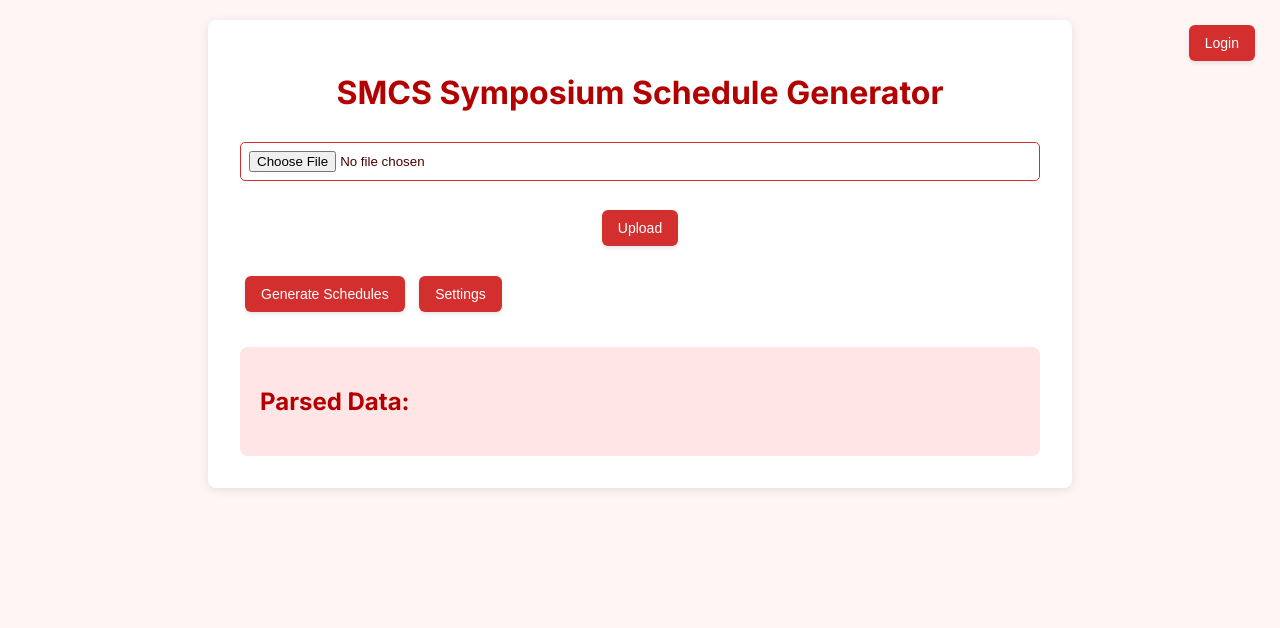
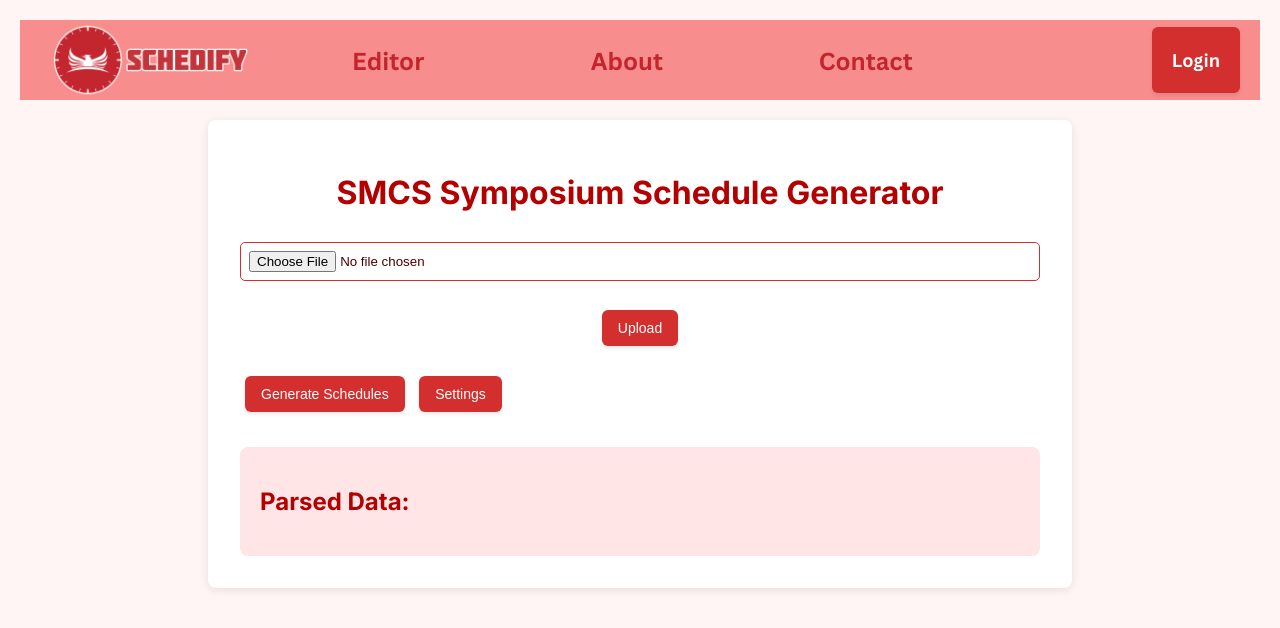
Before and after one commit to BoogerFlicker12/ClientProject, a website: page public/index.html in a window 1280 px wide. Drawn offline with Linux system fonts and the light colour scheme.

Commit message:
improved ui, navigation and hover animations

```diff
--- a/public/index.html
+++ b/public/index.html
@@ -144,9 +144,19 @@
 </head>
 
 <body>
-  <div id="top-right">
+  <nav class="navbar">
+    <ul>
+      <li>
+        <a href="index.html" class="home-button">
+          <img src="../Elements/homeButtonIcon.png" alt="Home" />
+        </a>
+      </li>
+      <li><a href="editor.html">Editor</a></li>
+      <li><a href="about.html">About</a></li>
+      <li><a href="contact.html">Contact</a></li>
+    </ul>
     <button id="loginBtn">Login</button>
-  </div>
+  </nav>
 
   <main>
     <h1>SMCS Symposium Schedule Generator</h1>
--- a/public/style.css
+++ b/public/style.css
@@ -1,8 +1,23 @@
+@font-face {
+  font-family: 'CanvaSans';
+  src: url('../Elements/CanvaSans-Regular.otf') format('opentype');
+  font-weight: normal;
+  font-style: normal;
+}
+@font-face {
+  font-family: 'CanvaSans';
+  src: url('../Elements/CanvaSans-Bold.otf') format('opentype');
+  font-weight: bold;
+  font-style: normal;
+}
+
 body {
   font-family: sans-serif;
   padding: 2rem;
   background: #f0f0f0;
+  margin: 0px;
 }
+
 main {
   max-width: 800px;
   margin: auto;
@@ -11,24 +26,98 @@ main {
   border-radius: 8px;
   box-shadow: 0 2px 10px rgba(0,0,0,0.1);
 }
+
 h1 {
   text-align: center;
 }
+
+.navbar {
+  display: flex;
+  align-items: center;
+  background-color: rgb(248, 141, 141);
+  padding: 0 15px;
+  height: 10vw;
+  max-height: 80px;
+  margin-bottom: 20px;
+}
+
+.navbar ul {
+  list-style-type: none;
+  padding: 0;
+  margin: 0;
+  display: flex;
+  justify-content: flex-start;
+  flex-grow: 1;
+  gap: 10px;
+}
+
+.navbar a {
+  color: #c4242c;
+  text-decoration: none;
+  font-family: 'CanvaSans', sans-serif;
+  font-weight: bold;
+  display: flex;
+  align-items: center;
+  justify-content: center;
+  aspect-ratio: 164 / 66;
+  height: 10vw;
+  max-height: 80px;
+  font-size: clamp(16px, 2vw, 24px);
+  background-color: inherit;
+  padding: 0 15px;
+}
+
+.navbar a:hover {
+  transform: scale(1.05);
+  transition: transform 0.2s ease;
+  color: #8b0000;
+}
+
+.navbar .home-button img {
+  width: 100%;
+  height: 100%;
+  object-fit: contain;
+}
+
+.navbar button#loginBtn {
+  background-color: #d32f2f;
+  color: white;
+  border: none;
+  padding: 10px 20px;
+  border-radius: 6px;
+  font-family: 'CanvaSans', sans-serif;
+  font-weight: bold;
+  font-size: clamp(14px, 1.5vw, 18px);
+  cursor: pointer;
+  box-shadow: 0 2px 4px rgba(0, 0, 0, 0.1);
+  transition: background-color 0.3s ease, transform 0.2s ease;
+  height: 66px;
+  align-self: center;
+}
+
+.navbar button#loginBtn:hover {
+  background-color: #b71c1c;
+  transform: scale(1.05);
+}
+
 form {
   display: flex;
   flex-direction: column;
   align-items: center;
   gap: 1rem;
 }
+
 table {
   margin-top: 1rem;
   width: 100%;
   border-collapse: collapse;
 }
+
 th, td {
   border: 1px solid #ddd;
   padding: 8px;
 }
+
 th {
   background: #333;
   color: white;
```
Also changed, not shown: Elements/CanvaSans-Bold.otf (added), Elements/CanvaSans-Regular.otf (added), Elements/homeButtonIcon.png (added), public/about.html (added), public/contact.html (added), public/editor.html (added).
